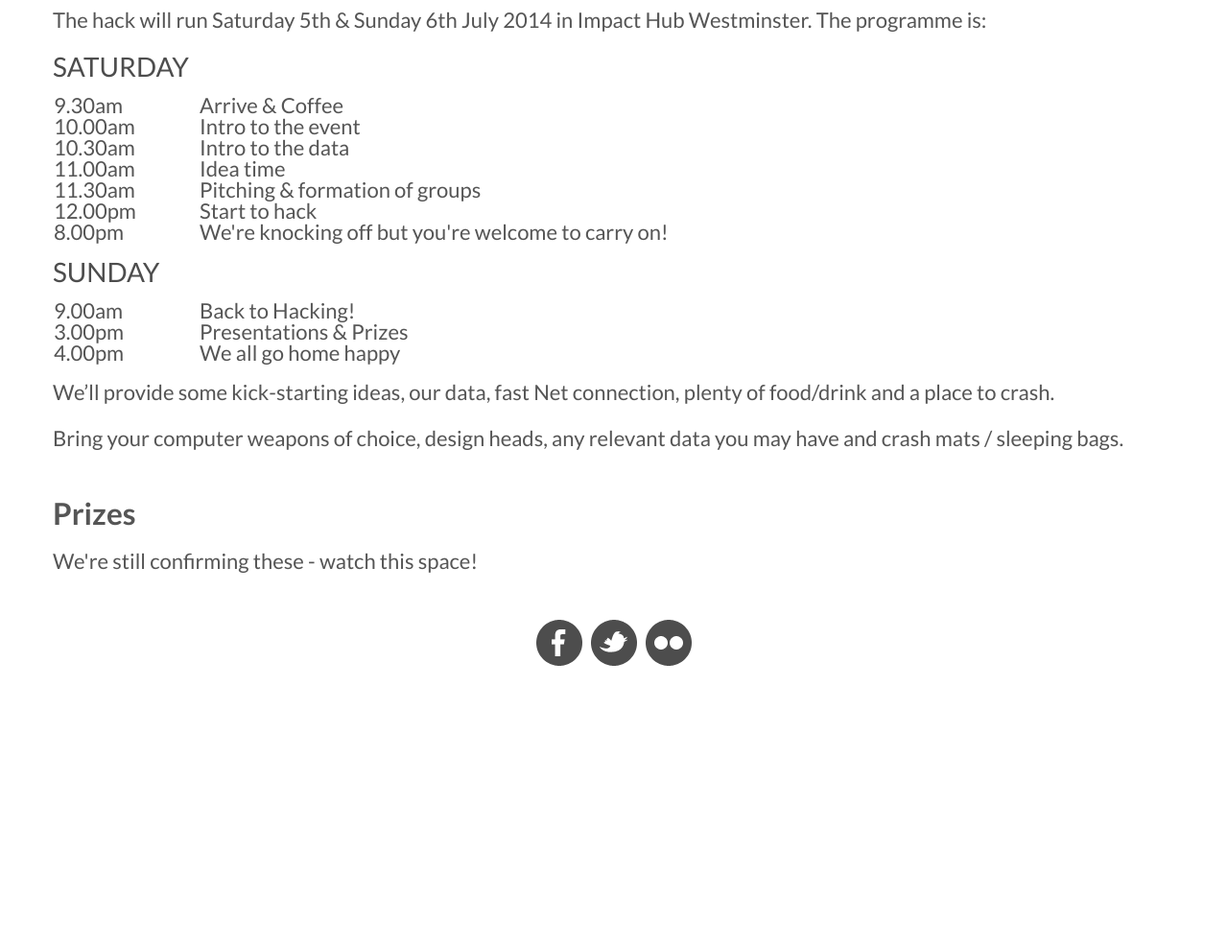
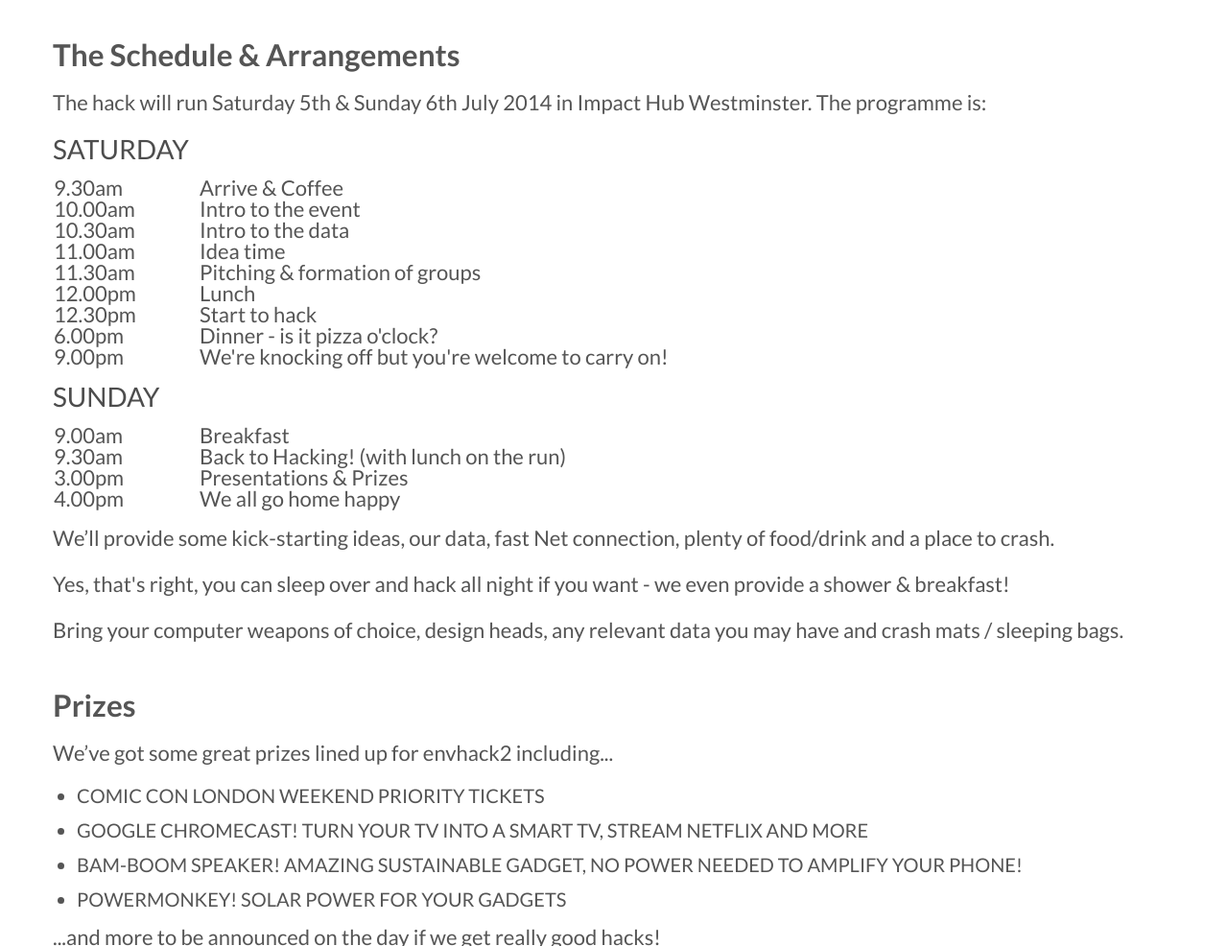
Before and after one commit to simonredding/EnvHackWebsite, a website: page index.html in a window 1280 px wide. Shown: the part 1814-2800 px from the top of the page at 96% size. Before the commit the page ends 2546 px from the top, so only its background shows below. Drawn offline with Linux system fonts and the light colour scheme.

Commit message:
hack finished - page updated

```diff
--- a/assets/css/style.css
+++ b/assets/css/style.css
@@ -65,7 +65,7 @@ a:active { color: #09611D; }
 .coming-soon {
     margin: 0 auto;
     text-align: center;
-    color: #2d2d2d;
+    color: #fff;
 }
 
 .inner-bg {
--- a/index.html
+++ b/index.html
@@ -51,6 +51,27 @@
                             <h2><a href="http://envhack.eventbrite.co.uk" class="logo"><img src="assets/img/envhack_logo.jpg" alt="EnvHack Logo"></a></h2>
                             <br>
                             <h2> EnvHack 2 - the CLEARinfo Hack</h2>
+                            <h3>EnvHack 2 was a hack event with the Environment Agency</h3>
+			    <h3>that explored new data about industry's environmental footprint</h3>
+                            <h3>It was held on 5th-6th July 2014 at <a href="http://westminster.impacthub.net/">Impact Hub Westminster</a></h3>
+                            <br>
+                            <h1>Click <a href="http://is.gd/envhackpad">HERE</a> for some information on the prototypes created</h1>
+                        </div>
+                    </div>
+                </div>
+            </div>
+        </div>
+
+<!-- this was what it was
+
+        <div class="coming-soon">
+            <div class="inner-bg">
+                <div class="container">
+                    <div class="row">
+                        <div class="span12">
+                            <h2><a href="http://envhack.eventbrite.co.uk" class="logo"><img src="assets/img/envhack_logo.jpg" alt="EnvHack Logo"></a></h2>
+                            <br>
+                            <h2> EnvHack 2 - the CLEARinfo Hack</h2>
                             <h3>Explore new data about the environmental impact of industry with the Environment Agency</h3>
                             <h3>5th-6th July 2014, <a href="http://westminster.impacthub.net/">Impact Hub Westminster</a>, Haymarket, Central London</h3>
                             <br>
@@ -73,7 +94,8 @@
                     </div>
                 </div>
             </div>
-        </div>
+-->
+
 
         <!-- Content -->
         <div class="container">
@@ -95,7 +117,7 @@
                <div class="span12 supporting">
                     <h2>About the Hack</h2>
                         <p><b>EnvHack 2</b> has been made possible with funding from the EU Life+ CLEAR Info project.</p>
-                        <p>The <b>CLEAR Info project</b> has taken data the Environment Agency collects from industries who have permits to pollute and merged it with business information about the structure of companies. For the first time, we will have data that provides a comprehensive overview of companies' &amp; communities' environmental performance &amp; risks. <b>EnvHack2</b> is a great opportunity to explore this unique data &amp; to join it up with other data sets, enabling understanding of industry's overall footprint. Solutions created from this data may influence change &amp; reduce business environmental impacts.</p>
+                        <p>The <b>CLEAR Info project</b> has taken data the Environment Agency collects from regulated industries who have environmental permits and merged it with business information about the structure of companies. For the first time, we will have data that provides a comprehensive overview of companies' &amp; communities' environmental performance &amp; risks. <b>EnvHack2</b> is a great opportunity to explore this unique data &amp; to join it up with other data sets, enabling understanding of industry's overall footprint. Solutions created from this data may influence change &amp; reduce business environmental impacts.</p>
                         <br>
                     <h2>About the Data</h2>
                         <p>We are bringing some of our best data on industry regulation, including all of the sites we regulate, the companies that operate them and the permits we issue at these sites concerning emissions (to land, water and air), waste &amp; water abstraction. We also have data about breaches of environmental permits and environmental incidents that have occurred. For the first time, thanks to the EU-funded CLEARinfo project we're able to aggregate our data to show how corporations have behaved across all of their sites.</p>
@@ -121,20 +143,31 @@
                             <tr><td>10.30am</td><td>Intro to the data</td></tr>
                             <tr><td>11.00am</td><td>Idea time</td></tr>
                             <tr><td>11.30am</td><td>Pitching &amp; formation of groups</td></tr>
-                            <tr><td>12.00pm</td><td>Start to hack</td></tr>
-                            <tr><td>8.00pm</td><td>We're knocking off but you're welcome to carry on!</td></tr>
+                            <tr><td>12.00pm</td><td>Lunch</td></tr>
+                            <tr><td>12.30pm</td><td>Start to hack</td></tr>
+                            <tr><td>6.00pm</td><td>Dinner - is it pizza o'clock?</td></tr>
+                            <tr><td>9.00pm</td><td>We're knocking off but you're welcome to carry on!</td></tr>
                         </table>
                         <h4>SUNDAY</h4>
                         <table>
-                            <tr><td>9.00am</td><td>Back to Hacking!</td></tr>
+                            <tr><td>9.00am</td><td>Breakfast</td></tr>
+                            <tr><td>9.30am</td><td>Back to Hacking! (with lunch on the run)</td></tr>
                             <tr><td>3.00pm</td><td>Presentations &amp; Prizes</td></tr>
                             <tr><td>4.00pm</td><td>We all go home happy</td></tr>
                         </table>
                         <p>We’ll provide some kick-starting ideas, our data, fast Net connection, plenty of food/drink and a place to crash.</p>
+                        <p>Yes, that's right, you can sleep over and hack all night if you want - we even provide a shower & breakfast!</p>
                         <p>Bring your computer weapons of choice, design heads, any relevant data you may have and crash mats / sleeping bags.</p>
                         <br>
                     <h2>Prizes</h2>
-                        <p>We're still confirming these - watch this space!</p>
+                        <p>We’ve got some great prizes lined up for envhack2 including...</p>
+                        <ul>
+                            <li>Comic Con London weekend priority tickets</li>
+                            <li>Google Chromecast! Turn your TV into a smart TV, stream Netflix and more</li>
+                            <li>Bam-boom speaker! Amazing sustainable gadget, NO power needed to amplify your phone!</li>
+                            <li>Powermonkey! Solar power for your gadgets</li>
+                        </ul>
+                        <p>...and more to be announced on the day if we get really good hacks!</p>
                 </div>
             </div>
 
```
